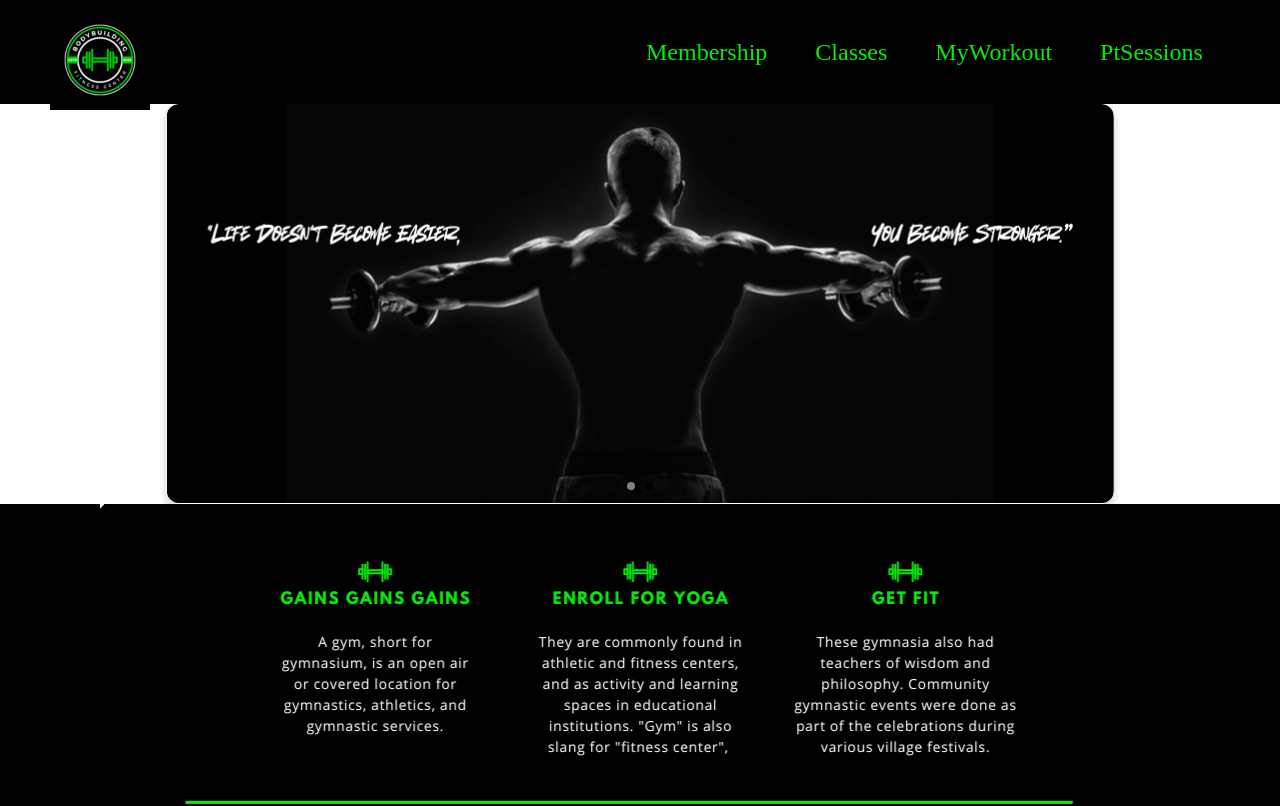
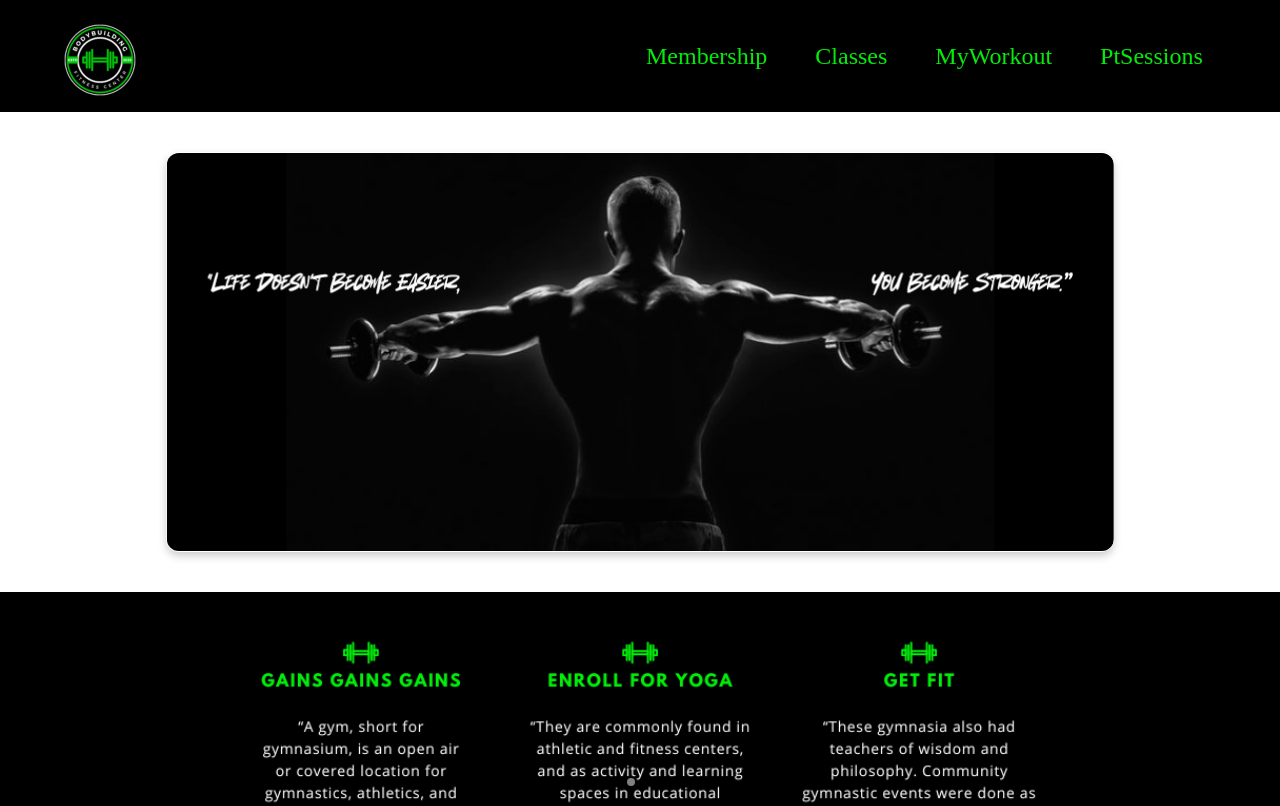
Before and after one commit to SobhyDaaboul/GymApp_FrontEnd, a React (Create React App) app: page / in a window 1280 px wide. Shown: the top 806 px of the page. Built offline with nearby package versions, Linux system fonts and the light colour scheme.

Commit message:
fixing footer and homepage issues

```diff
--- a/src/App.js
+++ b/src/App.js
@@ -2,11 +2,11 @@ import React from 'react';
 import NavigationBar from './layout/NavigationBar';
 import MainPage from './layout/MainPage';
 import Footer from './layout/Footer';
-import './App.module.css';
+import classes from './App.module.css';
 
 function App() {
   return (
-    <div className="App">
+    <div className={classes.App}>
       <NavigationBar/>  {/* Navigation bar */}
       <MainPage /> {/* Main content */}
       <Footer /> {/* Footer */}
--- a/src/components/AutoCarousel.module.css
+++ b/src/components/AutoCarousel.module.css
@@ -1,11 +1,15 @@
 .carousel {
-  position: relative;
   overflow: hidden;
   width: 74%;
   height: 400px;
   border-radius: 13px;
   box-shadow: 0 4px 8px rgba(0, 0, 0, 0.2);
-  margin: auto;
+  margin: 40px auto;
+  display: flex;
+  justify-content: center;
+  align-items: center;
+  text-align: center;
+  box-sizing: border-box;
 }
 
 .carouselImages {
--- a/src/layout/NavigationBar.module.css
+++ b/src/layout/NavigationBar.module.css
@@ -4,7 +4,7 @@
 
 .header {
   width: 100%;
-  height :6.5rem;
+  height : 7rem;
   display: flex;
   align-items: center;
   justify-content: space-between;
```
Also changed, not shown: src/assets/images/Footerimage.png.
